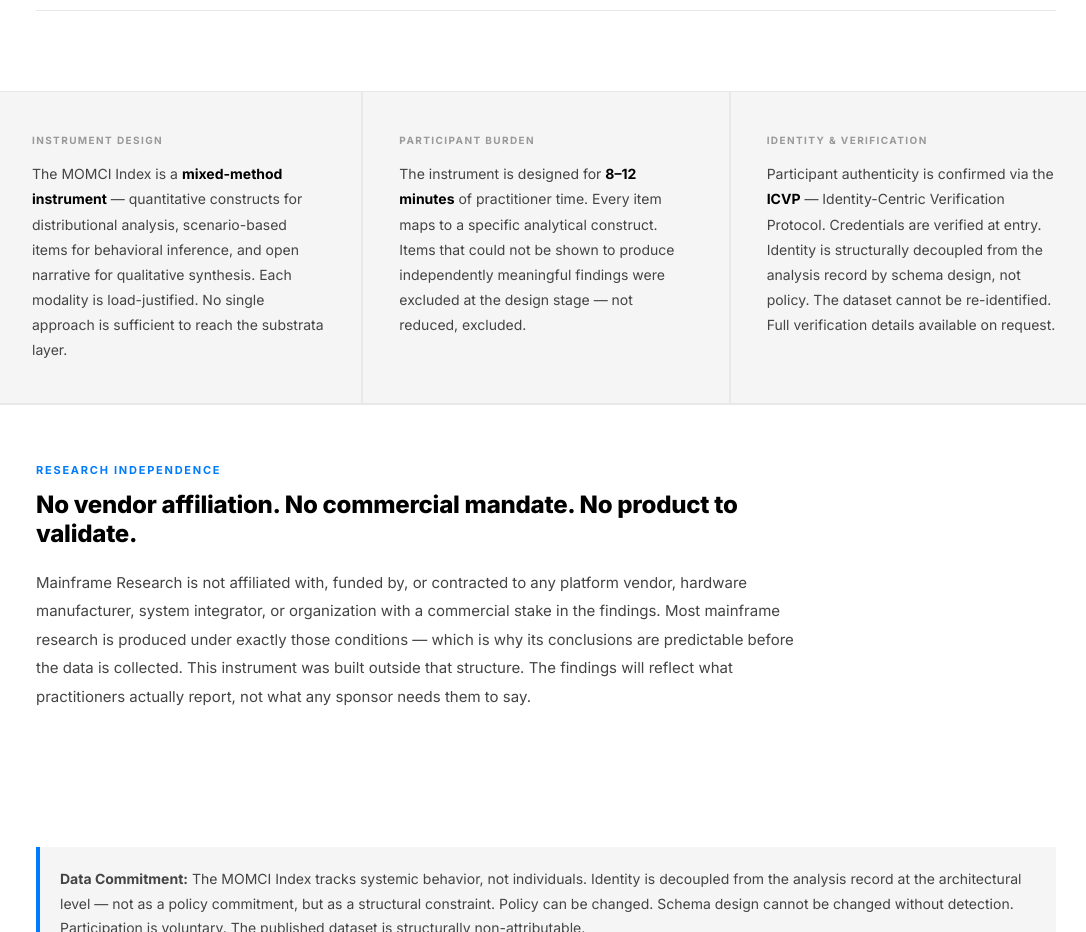
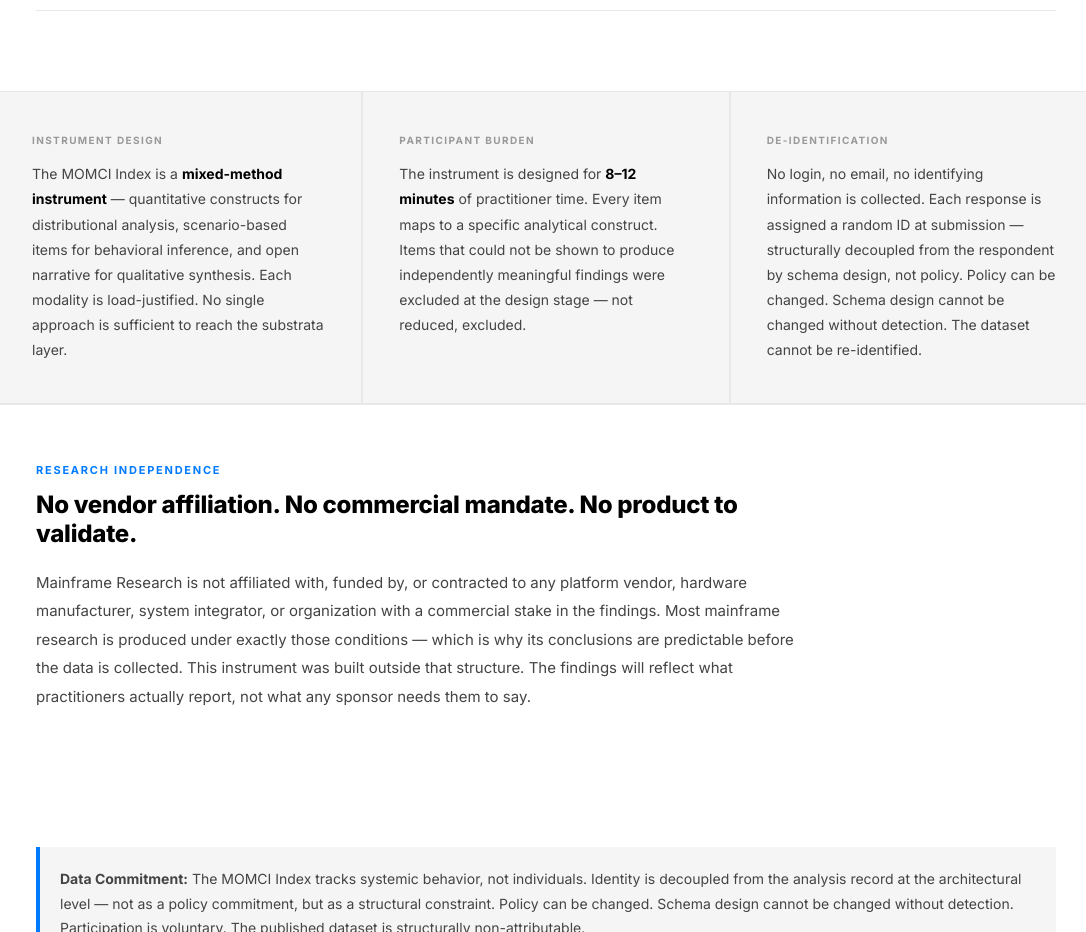
Before and after one commit to mainframeresearch/mainframeresearch, a website: page public/momci.html in a window 1280 px wide. Shown: the part 5000-5932 px from the top of the page, without its empty margins (94-1180 px from the left). Drawn offline with Linux system fonts and the light colour scheme.

Commit message:
Update copy, add contact email, fix de-identification claims, downgrade MOMCI CTA to preview
- index.html: swap primary CTA to About, demote MOMCI to ghost 'Preview' link
- about.html: add contact@mainframeresearch.com, add de-identified data language
- momci.html: remove inaccurate ICVP/credential verification copy, replace with
  accurate de-identification description matching actual app behaviour

```diff
--- a/public/momci.html
+++ b/public/momci.html
@@ -708,13 +708,13 @@
         </p>
       </div>
       <div class="method-panel">
-        <h4>Identity &amp; Verification</h4>
+        <h4>De-Identification</h4>
         <p>
-          Participant authenticity is confirmed via the <strong>ICVP</strong> —
-          Identity-Centric Verification Protocol. Credentials are verified at entry.
-          Identity is structurally decoupled from the analysis record by schema design,
-          not policy. The dataset cannot be re-identified.
-          Full verification details available on request.
+          No login, no email, no identifying information is collected. Each response
+          is assigned a random ID at submission — structurally decoupled from the
+          respondent by schema design, not policy. Policy can be changed. Schema
+          design cannot be changed without detection. The dataset cannot be
+          re-identified.
         </p>
       </div>
     </div>
```
Also changed, not shown: public/about.html (+9 -2 lines), public/index.html (+2 -2 lines).
